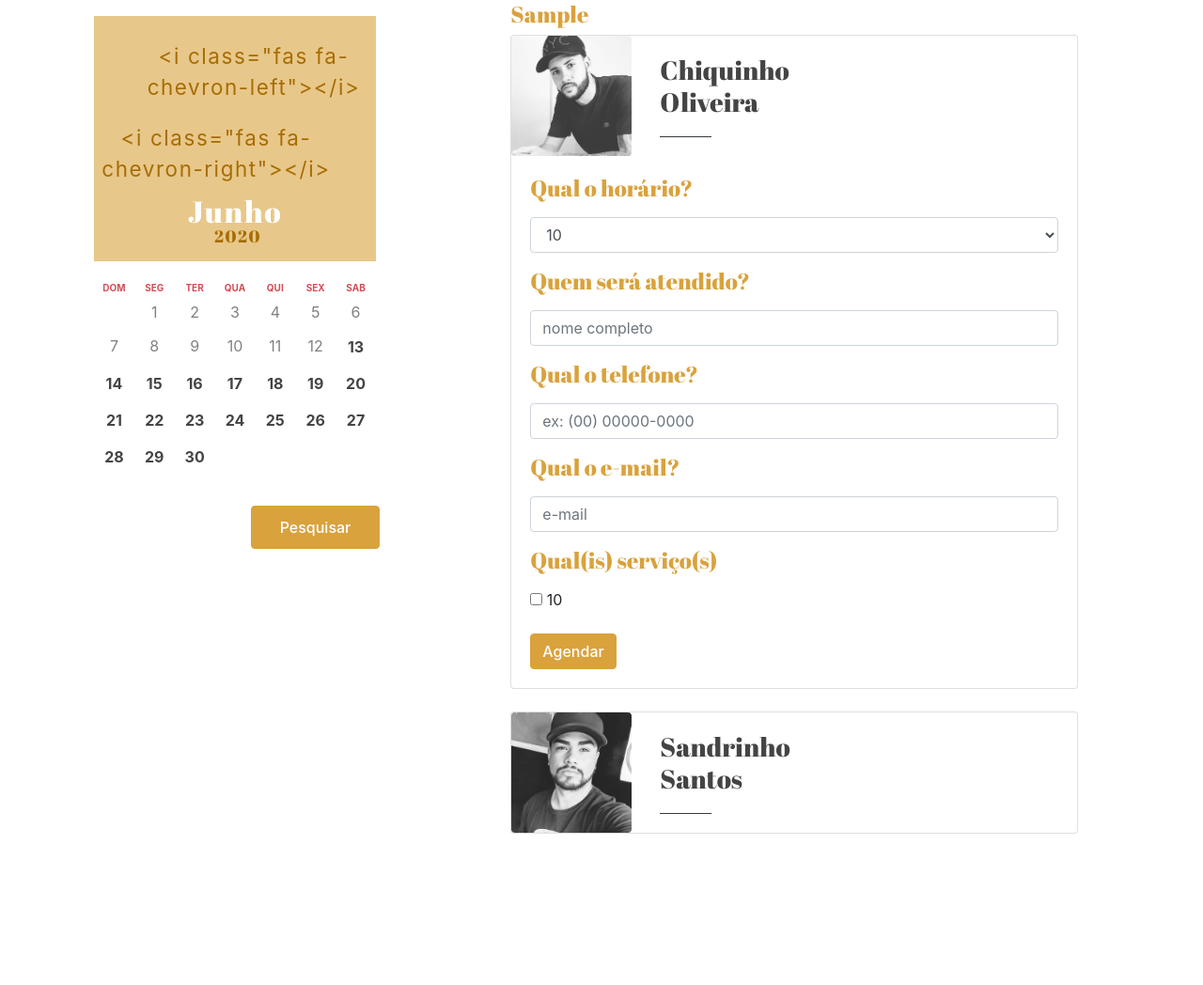
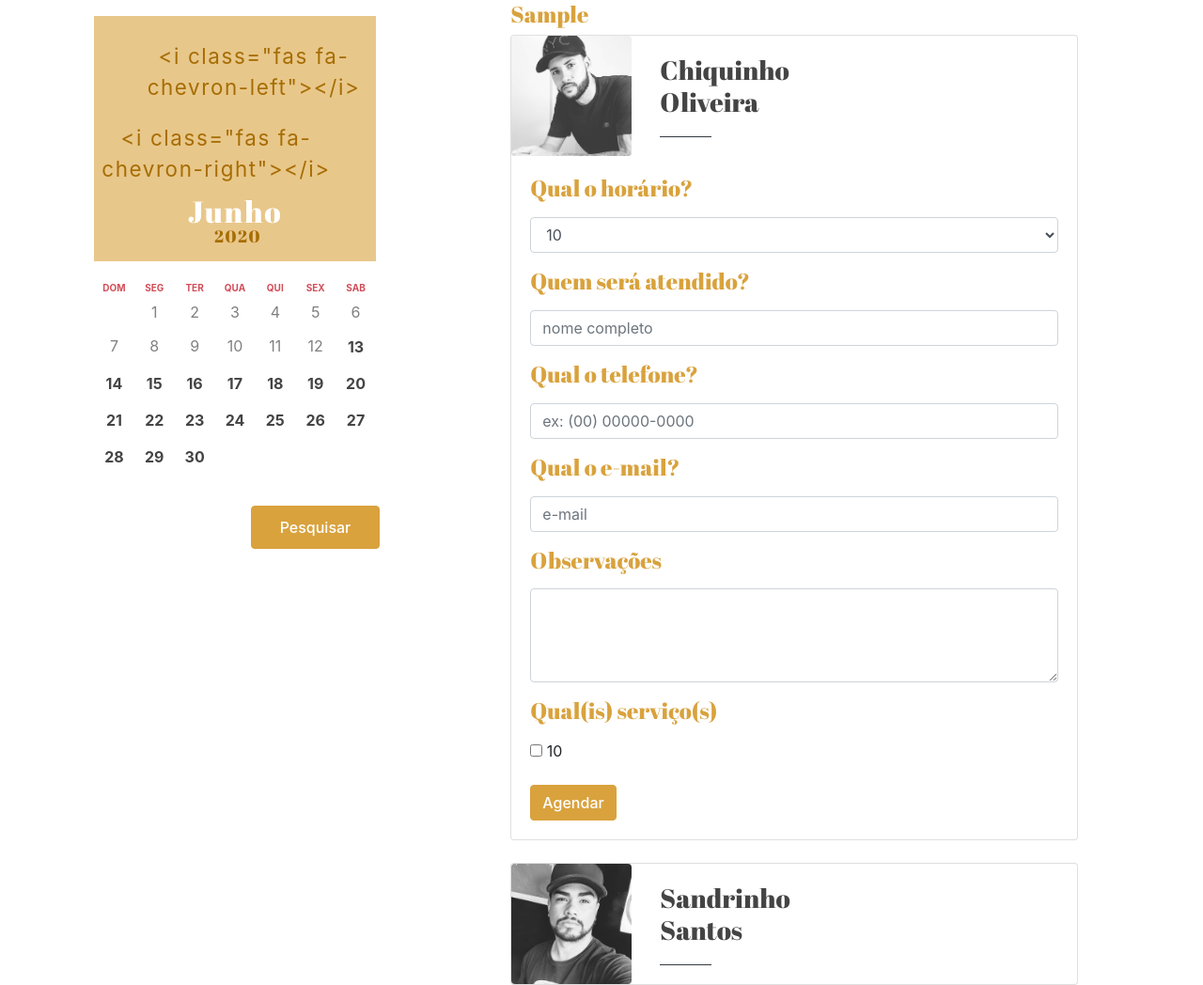
Before and after one commit to YohaneSilva/Barbearia-Amizades, a Django app: template barberShopControl/core/templates/institucional/agendamento.html in a window 1280 px wide, after a click on "Chiquinho Oliveira". Shown: the part 341-1389 px from the top of the page at 94% size. Before the commit the page ends 1228 px from the top, so only its background shows below. Run offline with Django 3.2, Linux system fonts and the light colour scheme; the template is opened without the code that fills it: most values are stand-ins (such as "Sample title", 1, 10 or a date in 2020); some libraries are stand-ins or nearby versions.

Commit message:
add abservações nos formulários

```diff
--- a/barberShopControl/core/templates/institucional/agendamento.html
+++ b/barberShopControl/core/templates/institucional/agendamento.html
@@ -311,6 +311,11 @@
                   </div>
 
                   <div class="form-group">
+                    <label for="observacao"><h3 class="text-dark-yellow h4">Observações</h3></label>
+                    <textarea id="observacao" class="form-control" rows="7" cols="40" name="observacao-atendimento" style="height:100px; min-width: 250px"></textarea>
+                  </div>
+
+                  <div class="form-group">
                     <label><h3 class="text-dark-yellow h4">Qual(is) serviço(s)</h3></label>
                     <div class="row d-flex justify-content-start">
                     {% for valor in servicos_cadastrados %}
@@ -445,8 +450,8 @@
                     />
                   </div>
                   <div class="form-group">
-                    <label for="observacao">Observações</label>
-                    <textarea id="observacao" class="form-control" rows="7" cols="40" name="observacao-atendimento" style="min-height:100px; min-width: 250px"></textarea>
+                    <label for="observacao"><h3 class="text-dark-yellow h4">Observações</h3></label>
+                    <textarea id="observacao" class="form-control" rows="7" cols="40" name="observacao-atendimento" style="height:100px; min-width: 250px"></textarea>
                   </div>
                   <div class="form-group">
                     <label><h3 class="text-dark-yellow h4">Qual(is) serviço(s)</h3></label>
```
